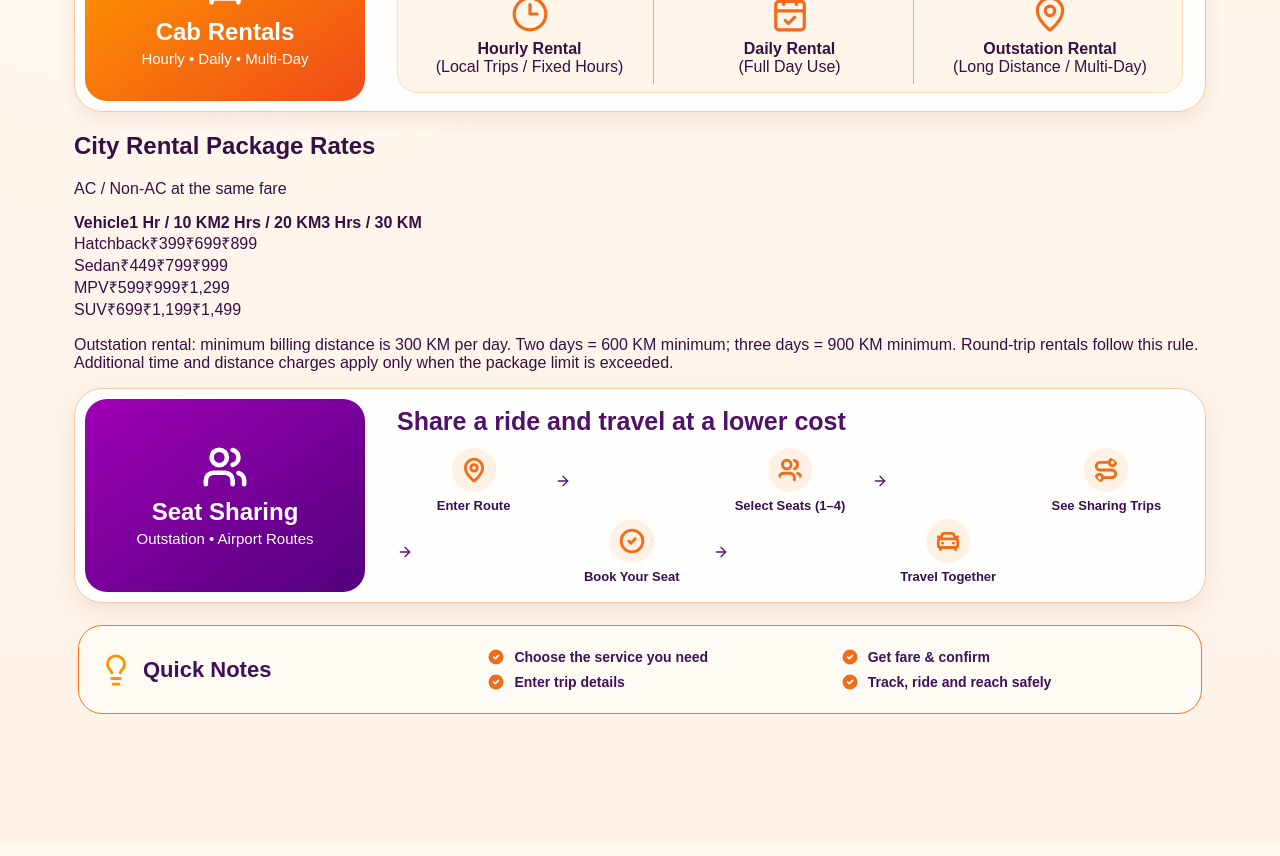
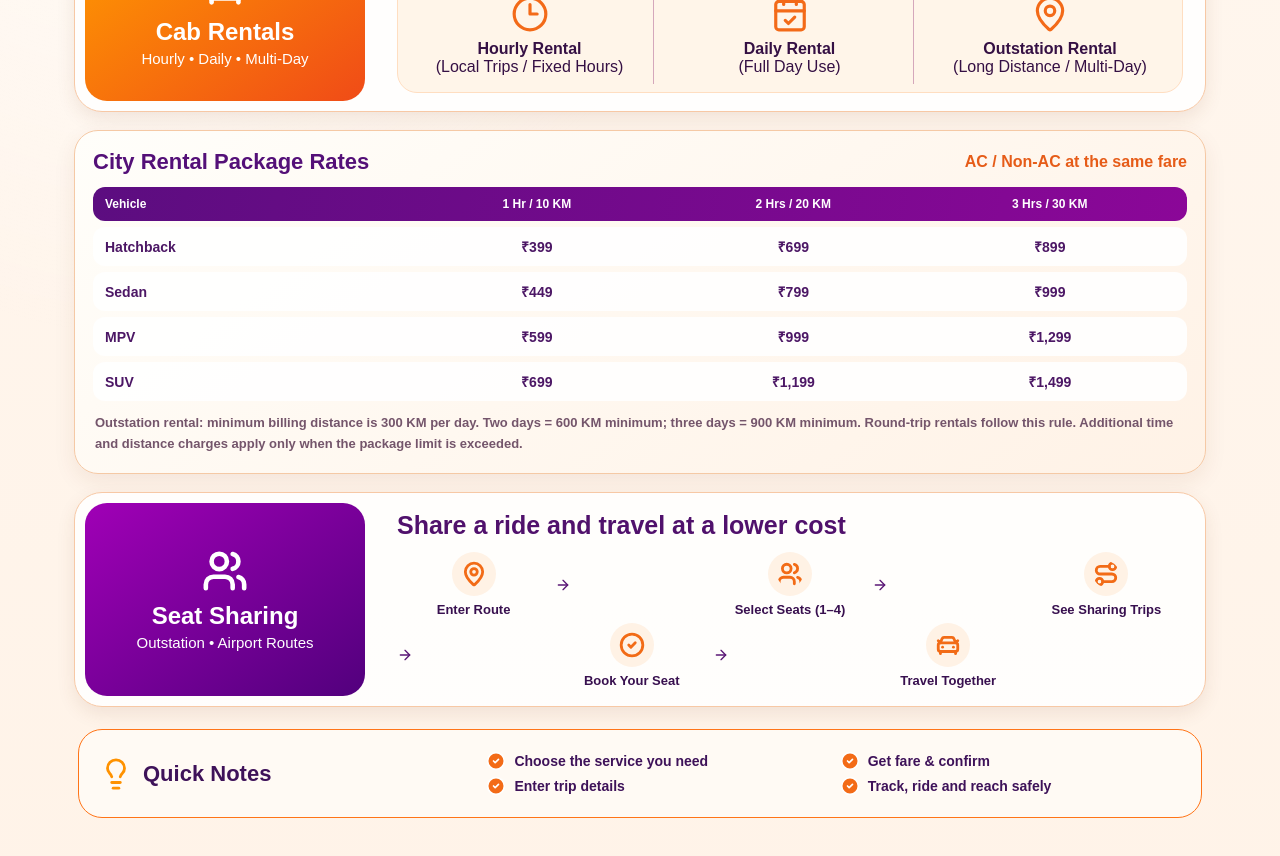
Before and after one commit to samratsihimoge-eng/YREL, a Next.js app: page /how-it-works in a window 1280 px wide. Shown: the part 820-1676 px from the top of the page. Built offline with nearby package versions, Linux system fonts and the light colour scheme.

Commit message:
Style the approved YREL rental rate card

```diff
--- a/app/components/info-pages.css
+++ b/app/components/info-pages.css
@@ -65,3 +65,15 @@
 .yrel-menu-language{display:flex;align-items:center;flex-wrap:wrap;gap:8px;margin-top:12px;padding:12px;border:1px solid #f1d1b9;border-radius:18px;color:#51116b;font-weight:800}
 .yrel-menu-language>span{padding:8px 12px;border:1px solid #e9cdbb;border-radius:99px;background:#fff}
 .yrel-menu-language>span:first-of-type{background:linear-gradient(110deg,#ff9800,#ef4a27);color:white;border-color:transparent}
+
+
+.yrel-how-rates{margin:18px 0;padding:18px;border:1px solid #f5c9a5;border-radius:24px;background:linear-gradient(145deg,#fffefa,#fff2e6);box-shadow:0 8px 22px rgba(113,56,28,.08)}
+.yrel-how-rates-head{display:flex;align-items:center;justify-content:space-between;gap:12px;flex-wrap:wrap;margin-bottom:12px}
+.yrel-how-rates-head h2{margin:0;color:#541078;font-size:22px}
+.yrel-how-rates-head p{margin:0;color:#e65c18;font-weight:850}
+.yrel-how-rates-table{display:grid;gap:6px}
+.yrel-how-rates-row{display:grid;grid-template-columns:1.2fr repeat(3,1fr);gap:6px;align-items:center;padding:10px 12px;border-radius:12px;background:rgba(255,255,255,.9);color:#4c1765;font-size:14px;font-weight:750}
+.yrel-how-rates-label{background:linear-gradient(100deg,#5c0d80,#8b0798);color:#fff;font-size:12px}
+.yrel-how-rates-row span:not(:first-child),.yrel-how-rates-row b:not(:first-child){text-align:center}
+.yrel-how-rates-note{margin:12px 2px 0;color:#74556b;font-size:13px;line-height:1.6;font-weight:650}
+@media(max-width:640px){.yrel-how-rates{padding:12px}.yrel-how-rates-row{font-size:11px;padding:9px 5px;gap:3px}.yrel-how-rates-label{font-size:10px}.yrel-how-rates-head h2{font-size:18px}.yrel-how-rates-note{font-size:11px}}
```
